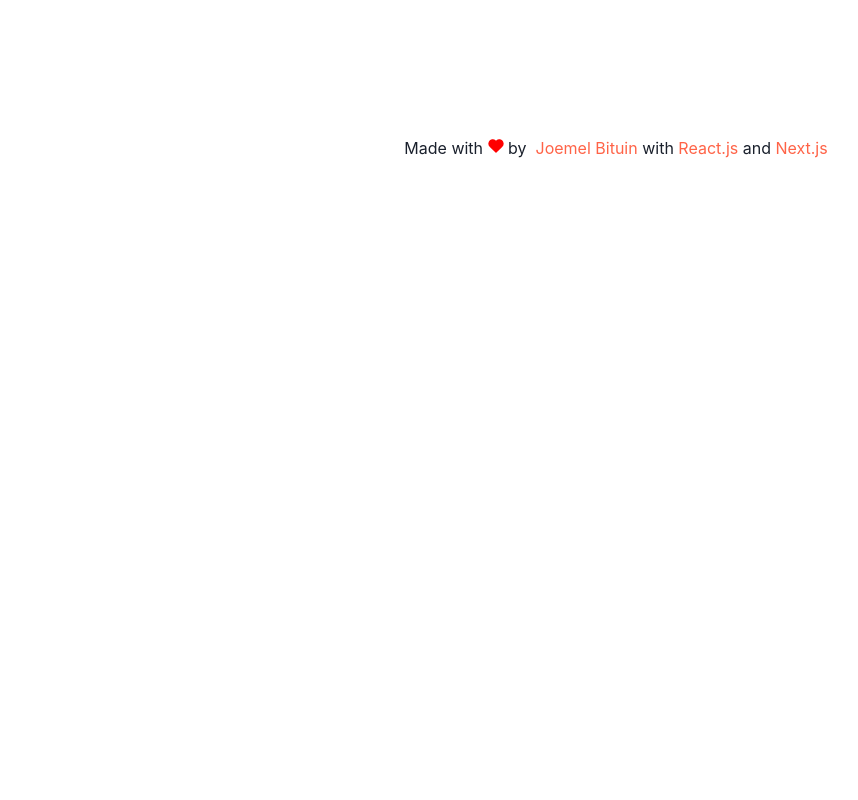
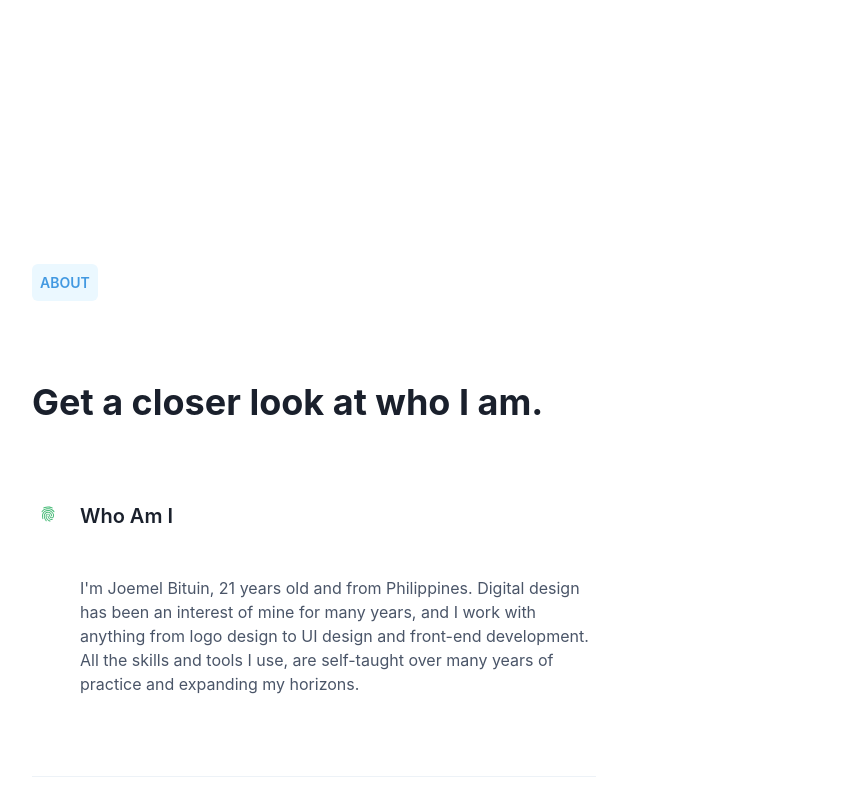
Before and after one commit to jBituin/joemelbituin, a Next.js app: page / in a window 1280 px wide. Shown: the part 680-1480 px from the top of the page, without its empty margins (24-882 px from the left). Before the commit the page ends 840 px from the top, so only its background shows below. Built offline with nearby package versions, Linux system fonts and the light colour scheme.

Commit message:
Add about section

```diff
--- a/pages/index.tsx
+++ b/pages/index.tsx
@@ -1,10 +1,12 @@
 import { Layout } from '../components/Layout';
 import { Hero } from '../components/Hero';
+import { About } from '../components/About';
 
 export default function Home() {
   return (
     <Layout>
       <Hero />
+      <About />
     </Layout>
   );
 }
```
